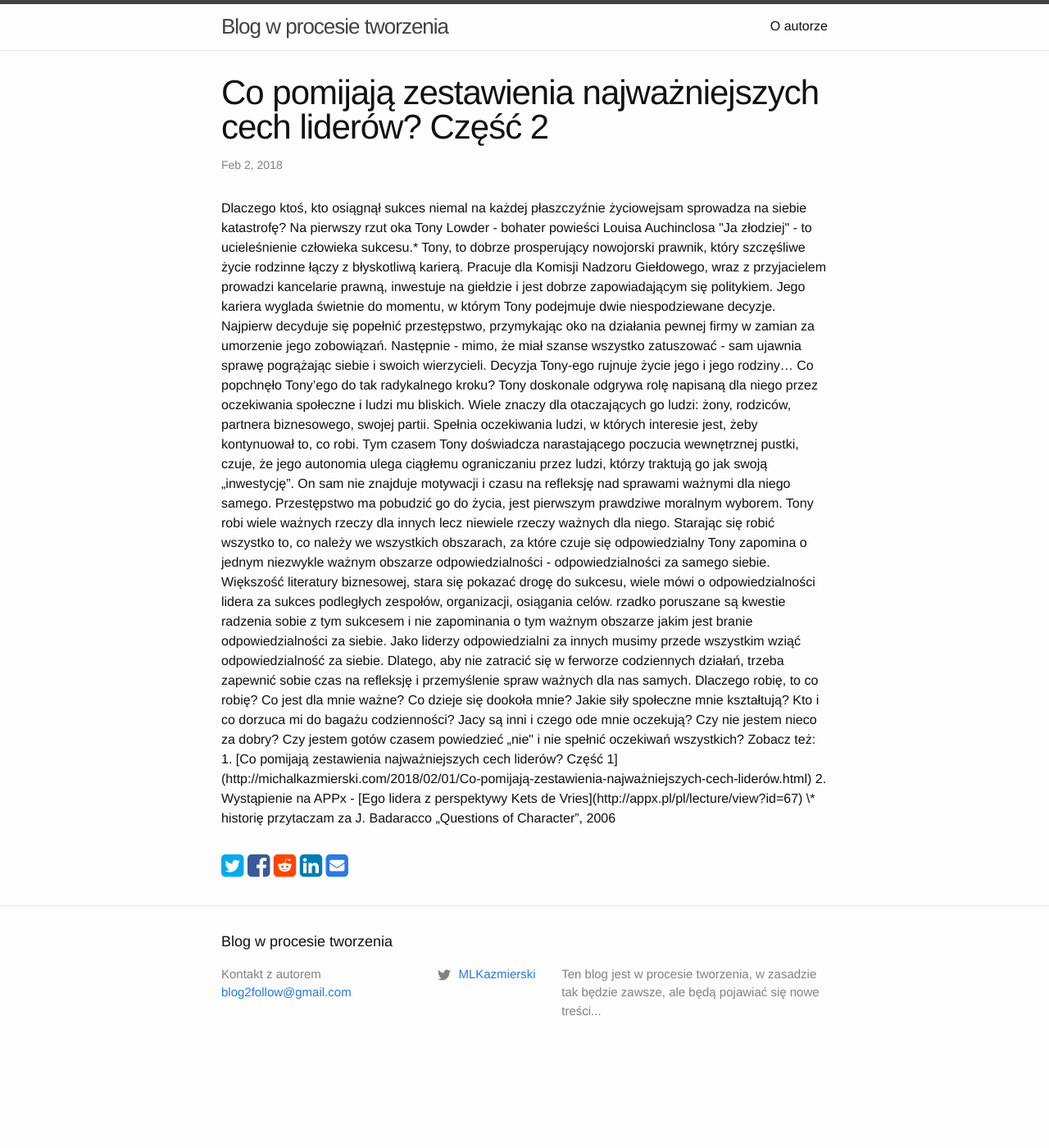
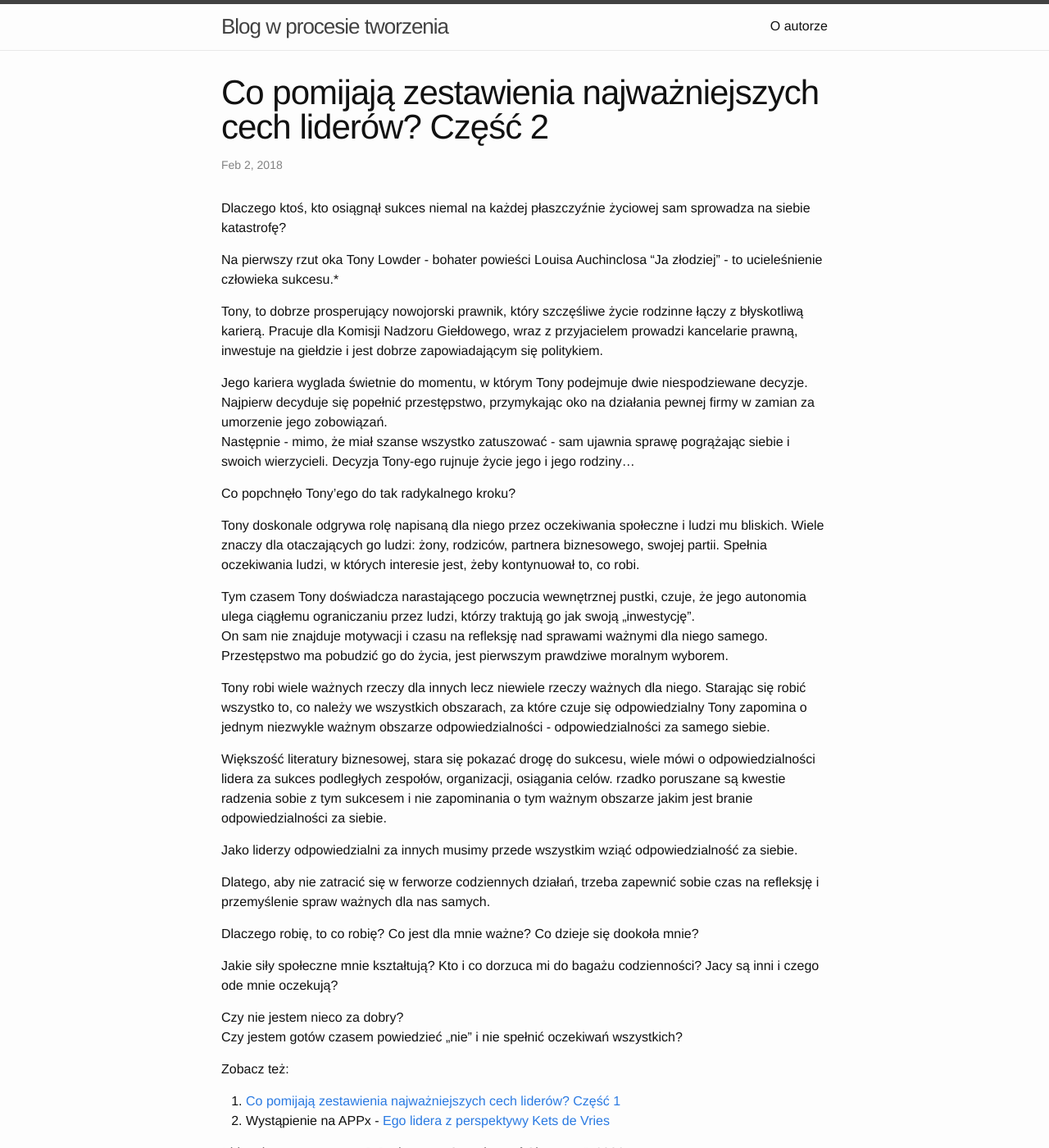
Before and after one commit to kazmiermik/kazmiermik.github.io, a Jekyll site: the page built from _posts/2018-02-02-Co-pomijają-zestawienia-najważniejszych-cech-liderów-Część2.md, in a window 1280 px wide and 1400 px high. Shown: the whole window at 82% size. Built offline with Jekyll 4.4.1, drawn with Linux system fonts in a browser that asks for light colours; comment, search, counter and statistics services are not loaded; some of the changed text lies outside the part shown.

Commit message:
Update 2018-02-02-Co-pomijają-zestawienia-najważniejszych-cech-liderów-Część2.md

```diff
--- a/_posts/2018-02-02-Co-pomijają-zestawienia-najważniejszych-cech-liderów-Część2.md
+++ b/_posts/2018-02-02-Co-pomijają-zestawienia-najważniejszych-cech-liderów-Część2.md
@@ -1,12 +1,11 @@
 ---
 published: true
 title: Co pomijają zestawienia najważniejszych cech liderów? Część 2
+description: ''
 ---
-<div class="featured">
+Dlaczego ktoś, kto osiągnął sukces niemal na każdej płaszczyźnie życiowej sam sprowadza na siebie katastrofę?
 
-Dlaczego ktoś, kto osiągnął sukces niemal na każdej płaszczyźnie życiowejsam sprowadza na siebie katastrofę?
 
-<!--more-->
 
 Na pierwszy rzut oka Tony Lowder - bohater powieści Louisa Auchinclosa "Ja złodziej" - to ucieleśnienie człowieka sukcesu.*
 
```
